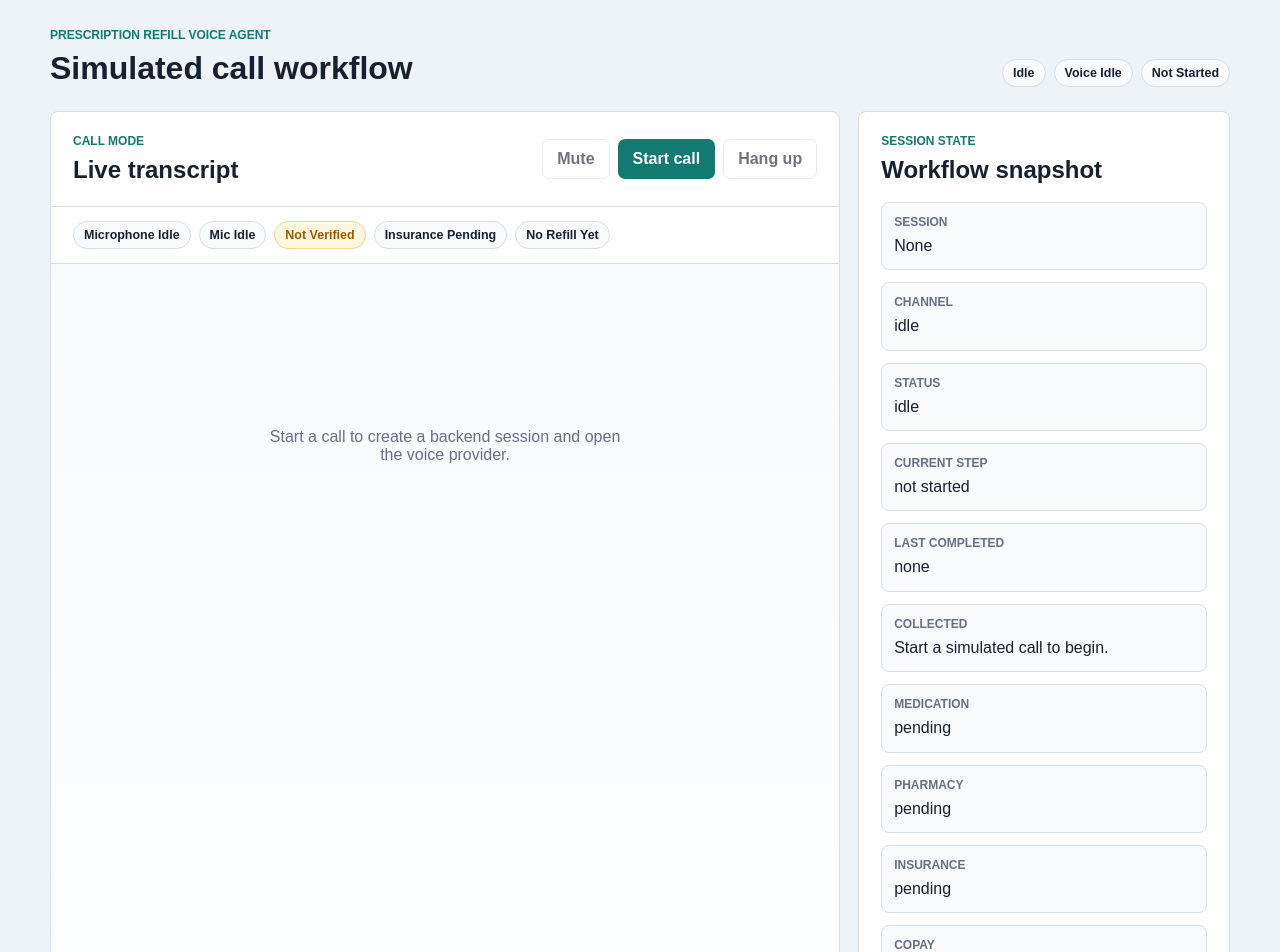
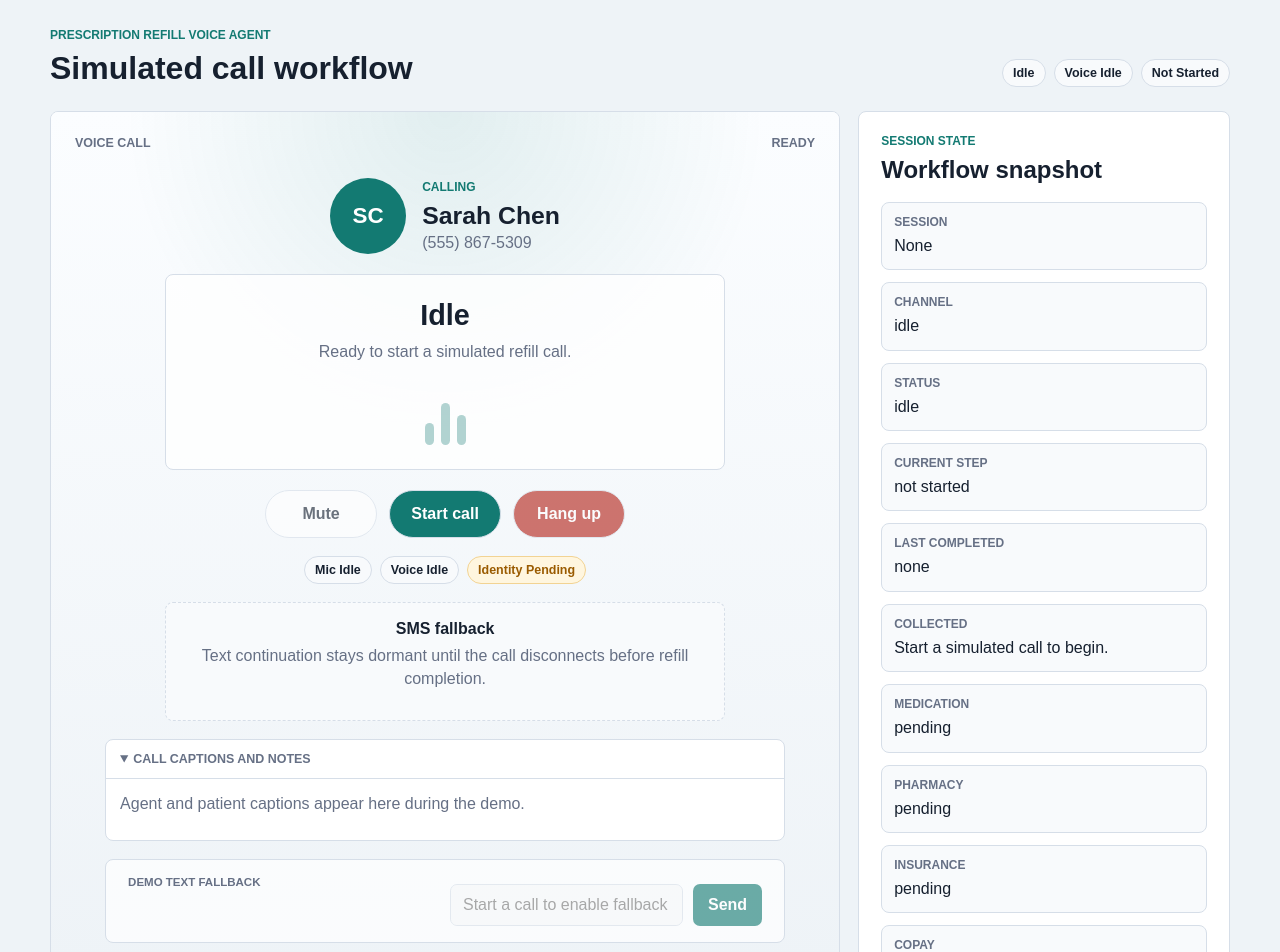
Before and after one commit to rohan-shettyy/scopehealth-agent, a Next.js app: page / in a window 1280 px wide. Shown: the top 952 px of the page. Built offline with nearby package versions, Linux system fonts and the light colour scheme.

Commit message:
feat: separate call and sms interfaces with explicit mode switching

```diff
--- a/app/globals.css
+++ b/app/globals.css
@@ -102,7 +102,7 @@ input:disabled {
   max-width: 1180px;
 }
 
-.call-panel,
+.device-surface,
 .debug-panel {
   background: var(--surface);
   border: 1px solid var(--border);
@@ -110,10 +110,333 @@ input:disabled {
   min-width: 0;
 }
 
-.call-panel {
+.device-surface {
+  overflow: hidden;
+}
+
+.call-screen,
+.sms-screen {
+  min-height: 720px;
+}
+
+.call-screen {
+  background:
+    radial-gradient(circle at top, rgba(19, 122, 114, 0.11), transparent 34%),
+    linear-gradient(180deg, #fbfdff 0%, #eef3f7 100%);
+  display: grid;
+  grid-template-rows: auto auto minmax(200px, auto) auto auto auto auto;
+  gap: 18px;
+  min-height: 720px;
+  padding: 24px;
+}
+
+.phone-status-row {
+  color: var(--muted);
+  display: flex;
+  font-size: 0.78rem;
+  font-weight: 700;
+  justify-content: space-between;
+  text-transform: uppercase;
+}
+
+.call-target {
+  align-items: center;
+  display: flex;
+  gap: 16px;
+  justify-content: center;
+  padding-top: 10px;
+  text-align: left;
+}
+
+.contact-avatar {
+  align-items: center;
+  background: var(--accent);
+  border-radius: 50%;
+  color: white;
+  display: flex;
+  font-size: 1.4rem;
+  font-weight: 800;
+  height: 76px;
+  justify-content: center;
+  width: 76px;
+}
+
+.call-target h2,
+.sms-header h2 {
+  font-size: 1.55rem;
+  letter-spacing: 0;
+  margin: 0;
+}
+
+.target-subtitle {
+  color: var(--muted);
+  margin: 4px 0 0;
+}
+
+.call-state-card {
+  align-self: center;
+  background: rgba(255, 255, 255, 0.8);
+  border: 1px solid var(--border);
+  border-radius: 8px;
+  display: grid;
+  justify-items: center;
+  margin: 0 auto;
+  max-width: 560px;
+  padding: 24px;
+  text-align: center;
+  width: 100%;
+}
+
+.call-state-label {
+  font-size: 1.8rem;
+  font-weight: 800;
+  letter-spacing: 0;
+  margin: 0;
+  text-transform: capitalize;
+}
+
+.call-state-copy {
+  color: var(--muted);
+  line-height: 1.45;
+  margin: 8px 0 0;
+}
+
+.voice-orb {
+  align-items: flex-end;
+  display: flex;
+  gap: 7px;
+  height: 62px;
+  margin-top: 20px;
+}
+
+.voice-orb span {
+  animation: voicePulse 1.1s ease-in-out infinite;
+  background: var(--accent);
+  border-radius: 999px;
+  display: block;
+  height: 22px;
+  width: 9px;
+}
+
+.voice-orb span:nth-child(2) {
+  animation-delay: 0.15s;
+  height: 42px;
+}
+
+.voice-orb span:nth-child(3) {
+  animation-delay: 0.3s;
+  height: 30px;
+}
+
+.voice-orb-idle span,
+.voice-orb-connected span,
+.voice-orb-ended span {
+  animation: none;
+  opacity: 0.32;
+}
+
+.call-control-row {
+  display: flex;
+  flex-wrap: wrap;
+  gap: 12px;
+  justify-content: center;
+}
+
+.call-control {
+  background: white;
+  border: 1px solid var(--border);
+  border-radius: 999px;
+  color: var(--foreground);
+  font-weight: 800;
+  min-height: 48px;
+  min-width: 112px;
+  padding: 0 18px;
+}
+
+.call-control-primary {
+  background: var(--accent);
+  color: white;
+}
+
+.call-control-end {
+  background: var(--danger);
+  color: white;
+}
+
+.call-control:not(:disabled):hover {
+  filter: brightness(0.96);
+}
+
+.call-pill-row {
+  display: flex;
+  flex-wrap: wrap;
+  gap: 8px;
+  justify-content: center;
+}
+
+.sms-standby,
+.channel-route-card {
+  background: var(--surface-soft);
+  border: 1px dashed var(--border);
+  border-radius: 8px;
+  color: var(--muted);
+  line-height: 1.45;
+  padding: 14px;
+}
+
+.sms-standby {
+  margin: 0 auto;
+  max-width: 560px;
+  text-align: center;
+}
+
+.sms-standby span,
+.channel-route-card strong {
+  color: var(--foreground);
+  display: block;
+  font-weight: 800;
+}
+
+.sms-standby p,
+.channel-route-card span {
+  display: block;
+  margin-top: 4px;
+}
+
+.call-captions {
+  background: white;
+  border: 1px solid var(--border);
+  border-radius: 8px;
+  margin: 0 auto;
+  max-width: 680px;
+  overflow: hidden;
+  width: 100%;
+}
+
+.call-captions summary {
+  color: var(--muted);
+  cursor: pointer;
+  font-size: 0.78rem;
+  font-weight: 800;
+  padding: 12px 14px;
+  text-transform: uppercase;
+}
+
+.caption-list {
+  border-top: 1px solid var(--border);
+  display: grid;
+  gap: 10px;
+  max-height: 180px;
+  overflow-y: auto;
+  padding: 14px;
+}
+
+.caption-row {
+  display: grid;
+  gap: 4px;
+}
+
+.caption-row span {
+  color: var(--muted);
+  font-size: 0.72rem;
+  font-weight: 800;
+  text-transform: uppercase;
+}
+
+.caption-row p,
+.caption-empty {
+  line-height: 1.42;
+  margin: 0;
+}
+
+.caption-empty {
+  color: var(--muted);
+}
+
+.demo-aid-form {
+  background: rgba(255, 255, 255, 0.72);
+  border: 1px solid var(--border);
+  border-radius: 8px;
+  margin: 0 auto;
+  max-width: 680px;
+  padding: 12px;
+  width: 100%;
+}
+
+.demo-aid-form label {
+  color: var(--muted);
+  font-size: 0.72rem;
+  font-weight: 800;
+  text-transform: uppercase;
+}
+
+.demo-aid-form div {
+  display: grid;
+  gap: 10px;
+  grid-template-columns: minmax(0, 1fr) auto;
+  margin-top: 8px;
+}
+
+.sms-screen {
+  background: #f7faf9;
   display: grid;
   grid-template-rows: auto auto minmax(420px, 1fr) auto auto;
-  min-height: 720px;
+}
+
+.mode-transition-banner {
+  background: var(--good-bg);
+  border-bottom: 1px solid #b9e6c9;
+  color: var(--good);
+  padding: 16px 22px;
+}
+
+.mode-transition-banner span {
+  display: block;
+  font-size: 0.72rem;
+  font-weight: 800;
+  text-transform: uppercase;
+}
+
+.mode-transition-banner strong {
+  display: block;
+  font-size: 1.25rem;
+  letter-spacing: 0;
+  margin-top: 4px;
+}
+
+.mode-transition-banner p {
+  color: #235c40;
+  line-height: 1.4;
+  margin: 6px 0 0;
+}
+
+.sms-header {
+  align-items: center;
+  background: white;
+  border-bottom: 1px solid var(--border);
+  display: flex;
+  justify-content: space-between;
+  padding: 22px;
+}
+
+.primary-sms-thread {
+  background:
+    linear-gradient(180deg, rgba(255, 255, 255, 0.74), rgba(248, 250, 252, 0.92)),
+    var(--surface-soft);
+  max-height: none;
+  padding: 22px;
+}
+
+.primary-sms-form {
+  background: white;
+  border-top: 1px solid var(--border);
+  margin: 0;
+  padding: 16px 22px;
+}
+
+.sms-error {
+  border-top: 1px solid #ffc5bd;
+  margin: 0;
 }
 
 .debug-panel {
@@ -501,6 +824,17 @@ input:disabled {
   }
 }
 
+@keyframes voicePulse {
+  0%,
+  100% {
+    transform: scaleY(0.55);
+  }
+
+  50% {
+    transform: scaleY(1.12);
+  }
+}
+
 @media (max-width: 860px) {
   .demo-shell {
     padding: 16px;
--- a/app/page.tsx
+++ b/app/page.tsx
@@ -143,6 +143,13 @@ export default function Home() {
     (message) =>
       message.role === "system" &&
       message.content.includes("SMS fallback activated")
+  );
+  const primaryMode = session?.state.channel === "sms" || fallbackTriggered
+    ? "sms"
+    : "call";
+  const callCaptionMessages = useMemo(
+    () => getCallCaptionMessages(messages),
+    [messages]
   );
 
   const workflowSummary = useMemo(() => {
@@ -704,16 +711,40 @@ export default function Home() {
         </div>
       </header>
 
-      <section className="workspace-grid">
-        <section className="call-panel" aria-label="Live call transcript">
-          <div className="panel-header">
+      <section className={`workspace-grid mode-${primaryMode}`}>
+        <section
+          className={`device-surface device-${primaryMode}`}
+          aria-label={primaryMode === "sms" ? "SMS messaging experience" : "Voice call experience"}
+        >
+          {primaryMode === "call" ? (
+            <div className="call-screen">
+              <div className="phone-status-row">
+                <span>Voice call</span>
+                <span>{session ? `Session #${session.id}` : "Ready"}</span>
+              </div>
+
+              <div className="call-target">
+                <div className="contact-avatar" aria-hidden="true">SC</div>
                 <div>
-              <p className="panel-kicker">Call mode</p>
-              <h2>Live transcript</h2>
+                  <p className="panel-kicker">Calling</p>
+                  <h2>Sarah Chen</h2>
+                  <p className="target-subtitle">(555) 867-5309</p>
                 </div>
-            <div className="panel-actions">
+              </div>
+
+              <div className="call-state-card" aria-live="polite">
+                <p className="call-state-label">{formatCallStatus(callStatus)}</p>
+                <p className="call-state-copy">{getCallStateCopy(callStatus, audioNotice)}</p>
+                <div className={`voice-orb voice-orb-${callStatus}`} aria-hidden="true">
+                  <span />
+                  <span />
+                  <span />
+                </div>
+              </div>
+
+              <div className="call-control-row">
                 <button
-                className="secondary-button"
+                  className="call-control"
                   type="button"
                   onClick={() => setIsMuted((value) => !value)}
                   disabled={!session || session.state.status !== "active"}
@@ -721,15 +752,15 @@ export default function Home() {
                   {isMuted ? "Unmute" : "Mute"}
                 </button>
                 <button
-                className="primary-button"
+                  className="call-control call-control-primary"
                   type="button"
                   onClick={startCall}
                   disabled={isBusy || callStatus === "connected"}
                 >
-                {callStatus === "idle" ? "Start call" : "Restart call"}
+                  {callStatus === "idle" ? "Start call" : "Reconnect"}
                 </button>
                 <button
-                className="secondary-button"
+                  className="call-control call-control-end"
                   type="button"
                   onClick={hangUp}
                   disabled={!session || session.state.channel !== "call"}
@@ -737,66 +768,50 @@ export default function Home() {
                   Hang up
                 </button>
               </div>
-          </div>
 
-          <div className="state-strip" aria-label="Workflow status">
-            <StatusBadge label={audioNotice} tone={isMuted ? "warning" : "neutral"} />
+              <div className="call-pill-row">
                 <StatusBadge label={`mic ${formatMicStatus(micStatus)}`} tone={micStatusTone(micStatus)} />
+                <StatusBadge label={`voice ${formatVoiceStatus(voiceStatus)}`} tone={voiceStatusTone(voiceStatus)} />
                 <StatusBadge
-              label={session?.state.identityVerified ? "verified" : "not verified"}
+                  label={session?.state.identityVerified ? "verified" : "identity pending"}
                   tone={session?.state.identityVerified ? "good" : "warning"}
-            />
-            <StatusBadge
-              label={session?.state.insuranceVerified ? "insurance verified" : "insurance pending"}
-              tone={session?.state.insuranceVerified ? "good" : "neutral"}
-            />
-            <StatusBadge
-              label={refillRequest ? `refill ${refillRequest.status.toLowerCase()}` : "no refill yet"}
-              tone={refillRequest ? "good" : "neutral"}
                 />
               </div>
 
-          <div className="transcript-window">
-            {messages.length === 0 ? (
-              <div className="empty-transcript">
-                <p>Start a call to create a backend session and open the voice provider.</p>
+              <div className="sms-standby">
+                <span>SMS fallback</span>
+                <p>Text continuation stays dormant until the call disconnects before refill completion.</p>
               </div>
+
+              <details className="call-captions" open={voiceStatus !== "live"}>
+                <summary>Call captions and notes</summary>
+                <div className="caption-list">
+                  {callCaptionMessages.length === 0 ? (
+                    <p className="caption-empty">
+                      Agent and patient captions appear here during the demo.
+                    </p>
                   ) : (
-              messages.map((message) => (
-                <article
-                  className={`message-row message-${message.role}`}
-                  key={message.id}
-                >
-                  <div className="message-meta">
+                    callCaptionMessages.map((message) => (
+                      <article className="caption-row" key={message.id}>
                         <span>{formatRole(message.role)}</span>
-                    <time dateTime={message.createdAt}>
-                      {new Date(message.createdAt).toLocaleTimeString([], {
-                        hour: "2-digit",
-                        minute: "2-digit"
-                      })}
-                    </time>
-                  </div>
                         <p>{message.content}</p>
                       </article>
                     ))
                   )}
-            {isBusy ? (
-              <div className="typing-indicator" aria-live="polite">
-                <span />
-                <span />
-                <span />
-              </div>
-            ) : null}
                   <div ref={transcriptEndRef} />
                 </div>
+              </details>
 
-          <form className="turn-form" onSubmit={submitTurn}>
+              <form className="turn-form demo-aid-form" onSubmit={submitTurn}>
+                <label htmlFor="call-text-fallback">Demo text fallback</label>
+                <div>
                   <input
+                    id="call-text-fallback"
                     aria-label="Patient call input"
                     placeholder={
                       canSend
-                  ? "Type the patient's spoken response..."
-                  : "Start a call to enable patient input"
+                        ? "Use only if mic or voice fallback is needed..."
+                        : "Start a call to enable fallback input"
                     }
                     value={input}
                     onChange={(event) => setInput(event.target.value)}
@@ -805,9 +820,68 @@ export default function Home() {
                   <button type="submit" disabled={!canSend || !input.trim()}>
                     Send
                   </button>
+                </div>
               </form>
 
               {error ? <p className="error-banner">{error}</p> : null}
+            </div>
+          ) : (
+            <div className="sms-screen">
+              <div className="mode-transition-banner">
+                <span>Call ended</span>
+                <strong>Continuing by text</strong>
+                <p>We switched this refill to SMS and kept the information already collected.</p>
+              </div>
+
+              <div className="sms-header">
+                <div>
+                  <p className="panel-kicker">Messages</p>
+                  <h2>Sarah Chen</h2>
+                  <p className="target-subtitle">Prescription refill SMS</p>
+                </div>
+                <StatusBadge
+                  label={session?.state.status === "completed" ? "refill completed" : "sms active"}
+                  tone={session?.state.status === "completed" ? "good" : "connected"}
+                />
+              </div>
+
+              <div className="sms-thread primary-sms-thread" aria-label="SMS continuation thread">
+                {smsMessages.length > 0 ? (
+                  smsMessages.map((message) => (
+                    <article
+                      className={`sms-bubble sms-${message.role}`}
+                      key={message.id}
+                    >
+                      <span>{formatRole(message.role)}</span>
+                      <p>{message.content}</p>
+                    </article>
+                  ))
+                ) : (
+                  <p className="sms-empty">
+                    The first SMS continuation will appear after call fallback.
+                  </p>
+                )}
+                <div ref={transcriptEndRef} />
+              </div>
+
+              <form className="sms-form primary-sms-form" onSubmit={submitSms}>
+                <input
+                  aria-label="Patient SMS reply"
+                  placeholder={
+                    canSendSms ? "Reply by SMS..." : "SMS conversation complete"
+                  }
+                  value={smsInput}
+                  onChange={(event) => setSmsInput(event.target.value)}
+                  disabled={!canSendSms}
+                />
+                <button type="submit" disabled={!canSendSms || !smsInput.trim()}>
+                  Send
+                </button>
+              </form>
+
+              {error ? <p className="error-banner sms-error">{error}</p> : null}
+            </div>
+          )}
         </section>
 
         <aside className="debug-panel" aria-label="Session state">
@@ -934,51 +1008,14 @@ export default function Home() {
             )}
           </section>
 
-          <div className="sms-panel">
-            <div>
-              <p className="panel-kicker">SMS mode</p>
-              <h2>
-                {session?.state.channel === "sms"
-                  ? "Fallback ready"
-                  : "Fallback inactive"}
-              </h2>
-            </div>
-            <p>
-              {session?.state.channel === "sms"
-                ? "The call has moved to SMS continuation. Continue the same refill without repeating completed steps."
-                : "SMS remains text/template-first. This panel stays inactive until fallback is triggered."}
-            </p>
-            <div className="sms-thread" aria-label="SMS continuation thread">
-              {smsMessages.length > 0 ? (
-                smsMessages.map((message) => (
-                  <article
-                    className={`sms-bubble sms-${message.role}`}
-                    key={message.id}
-                  >
-                    <span>{formatRole(message.role)}</span>
-                    <p>{message.content}</p>
-                  </article>
-                ))
-              ) : (
-                <p className="sms-empty">
-                  Hang up before completion to generate the first SMS continuation.
-                </p>
-              )}
-            </div>
-            <form className="sms-form" onSubmit={submitSms}>
-              <input
-                aria-label="Patient SMS reply"
-                placeholder={
-                  canSendSms ? "Reply by SMS..." : "SMS activates after hang-up"
-                }
-                value={smsInput}
-                onChange={(event) => setSmsInput(event.target.value)}
-                disabled={!canSendSms}
-              />
-              <button type="submit" disabled={!canSendSms || !smsInput.trim()}>
-                Send
-              </button>
-            </form>
+          <div className="channel-route-card">
+            <p className="panel-kicker">Channel route</p>
+            <strong>{primaryMode === "sms" ? "SMS is primary" : "Voice call is primary"}</strong>
+            <span>
+              {primaryMode === "sms"
+                ? "The call surface is retired for this session."
+                : "SMS remains locked until call fallback is triggered."}
+            </span>
           </div>
         </aside>
       </section>
@@ -1054,6 +1091,40 @@ function formatCallStatus(status: CallStatus) {
     case "ended":
       return "ended";
   }
+}
+
+function getCallStateCopy(status: CallStatus, audioNotice: string) {
+  switch (status) {
+    case "idle":
+      return "Ready to start a simulated refill call.";
+    case "connecting":
+      return "Connecting the refill assistant and requesting microphone access.";
+    case "connected":
+      return "Call connected. Voice is available when the microphone is ready.";
+    case "listening":
+      return audioNotice;
+    case "processing":
+      return "Processing the patient's last spoken response.";
+    case "speaking":
+      return "The agent is speaking. Patient speech will interrupt playback.";
+    case "thinking":
+      return "Ending or updating the call state.";
+    case "ended":
+      return "The call has ended.";
+  }
+}
+
+function getCallCaptionMessages(messages: TranscriptMessage[]) {
+  const fallbackIndex = messages.findIndex(
+    (message) =>
+      message.role === "system" &&
+      message.content.includes("SMS fallback activated")
+  );
+  const callMessages = fallbackIndex >= 0 ? messages.slice(0, fallbackIndex) : messages;
+
+  return callMessages.filter(
+    (message) => message.role !== "tool"
+  );
 }
 
 function getVoiceStatusFromTranscript(
```
Lines whose indentation alone changed are shown as unchanged.
